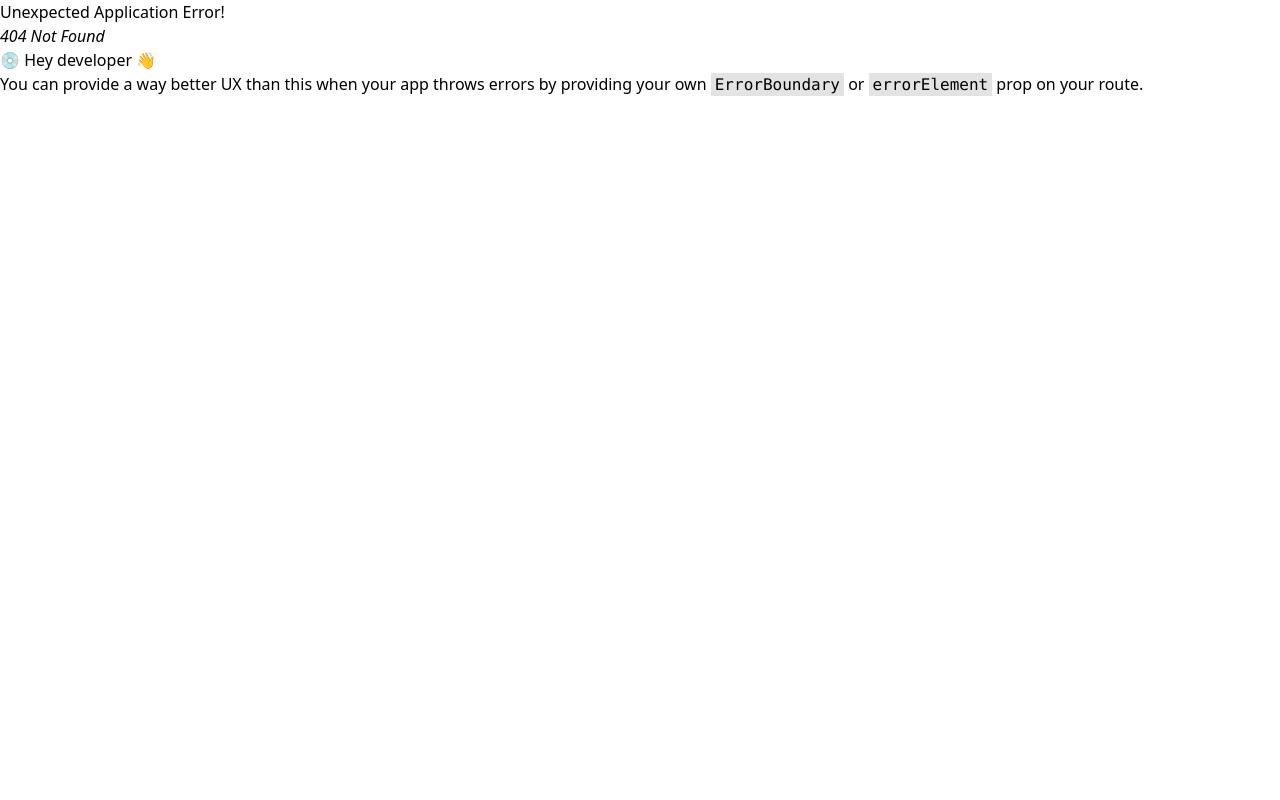
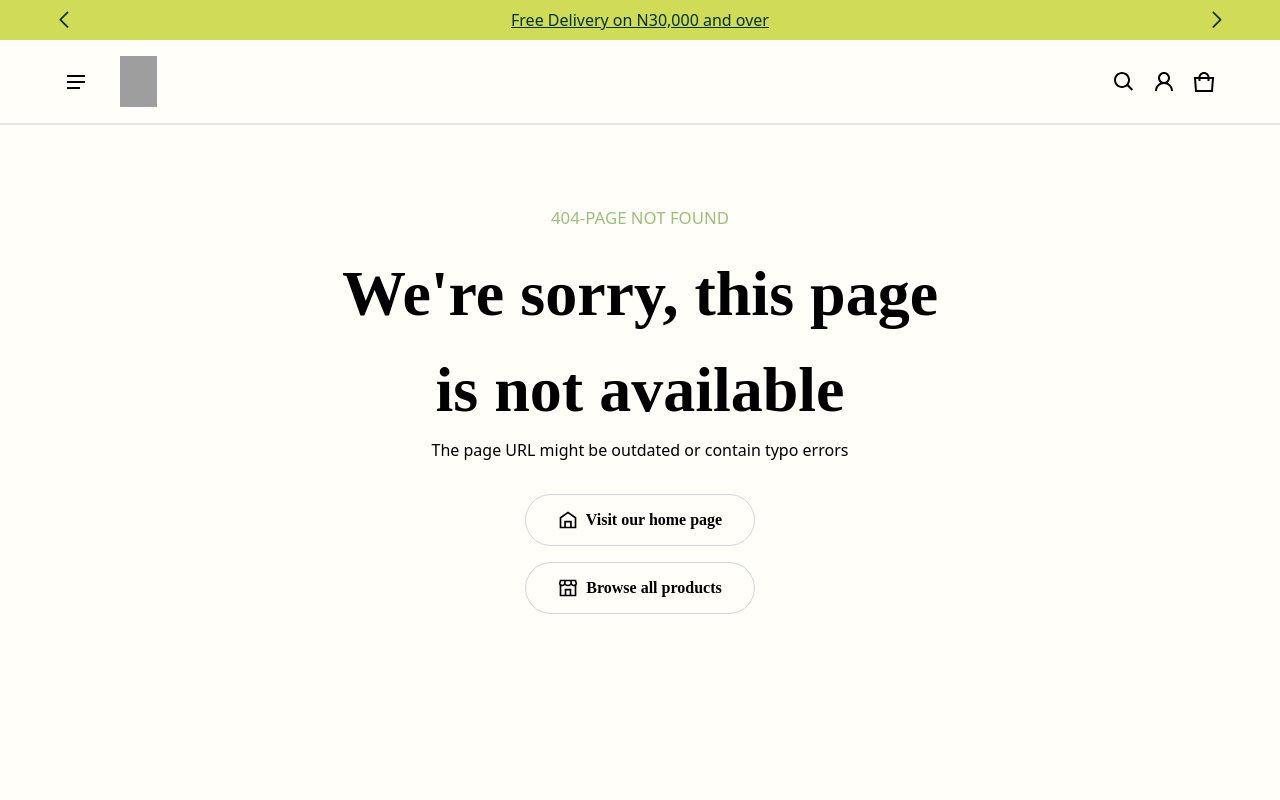
Before and after one commit to davidfayanju1/VillageMarkt, a React (Vite) app: page /collections/fruits in a window 1280 px wide. Before the commit this address had no page. Shown: the top 800 px of the page. Built offline with nearby package versions, Linux system fonts and the light colour scheme; grey boxes are pictures that could not be loaded; a web font is replaced by a local one.

Commit message:
404 page

```diff
--- a/src/App.css
+++ b/src/App.css
@@ -1,5 +1,4 @@
 @import url(https://db.onlinewebfonts.com/c/28f2bcb7049a1e0f3598e59fc74840b5?family=Cooper+Lt+BT+W08+Regular);
-
 @tailwind base;
 @tailwind components;
 @tailwind utilities;
@@ -22,6 +21,11 @@ body {
 }
 .font-cooper {
   font-family: "Cooper Lt BT W08 Regular";
+}
+
+.card_overlay:hover img {
+  transform: scale(1.05);
+  transition: transform ease-in-out 0.25s;
 }
 
 .asterisk_content {
--- a/src/App.jsx
+++ b/src/App.jsx
@@ -2,14 +2,16 @@ import { useEffect, useState } from "react";
 import "./App.css";
 import { createBrowserRouter, useLocation } from "react-router-dom";
 import Home from "./pages/Home";
-import { collections, home, products } from "./utils/routes";
+import { collections, errorPage, home, products } from "./utils/routes";
 import Products from "./pages/Products";
 import Collections from "./pages/Collections";
+import ErrorPage from "./pages/ErrorPage";
 
 export const router = createBrowserRouter([
   {
     path: home,
     element: <Home />,
+    errorElement: <ErrorPage />,
   },
   {
     path: products,
--- a/src/assets/svgs/svg-icons.js
+++ b/src/assets/svgs/svg-icons.js
@@ -26,6 +26,8 @@ import { ReactComponent as paginationRight } from "./pagination-right.svg";
 import { ReactComponent as paginationLeft } from "./pagination-left.svg";
 import { ReactComponent as plus } from "./plus.svg";
 import { ReactComponent as minus } from "./minus.svg";
+import { ReactComponent as home } from "./home.svg";
+import { ReactComponent as shelter } from "./shelter.svg";
 
 export const Burger = React.memo(hamburger);
 export const Search = React.memo(search);
@@ -54,3 +56,5 @@ export const PaginationRight = React.memo(paginationRight);
 export const PaginationLeft = React.memo(paginationLeft);
 export const Plus = React.memo(plus);
 export const Minus = React.memo(minus);
+export const Home = React.memo(home);
+export const Shelter = React.memo(shelter);
--- a/src/components/home/Categories.jsx
+++ b/src/components/home/Categories.jsx
@@ -63,7 +63,7 @@ const Categories = () => {
         {productsCategories.map((product) => (
           <div className="container overflow-hidden h-[24.52rem] w-[18.8rem] transition-transform delay-[0.25sec] ease-in-out">
             <div
-              className="card relative overflow-hidden cursor-pointer h-full before:absolute before:top-0 before:left-0 before:w-full before:h-full mb-[4rem] before:z-[2] before:content-[''] before:bg-gradient-to-b before:from-black-overlay-light before:to-black-overlay"
+              className="card_overlay relative overflow-hidden cursor-pointer h-full before:absolute before:top-0 before:left-0 before:w-full before:h-full mb-[4rem] before:z-[2] before:content-[''] before:bg-gradient-to-b before:from-black-overlay-light before:to-black-overlay"
               key={product.img}
             >
               <div className="image-container w-full h-full overflow-hidden">
--- a/src/components/home/Process.jsx
+++ b/src/components/home/Process.jsx
@@ -60,8 +60,8 @@ const Process = () => {
         <div className="cards-container flex items-center">
           {stages.map((stage) => (
             <div className="group w-[28%] h-[25rem] relative after:absolute after:top-[-12%] after:block after:bg-white after:border-carpet-green after:border-solid after:border-[6px] after:w-[1.5rem] after:h-[1.5rem] after:rounded-full">
-              <div className="card_container flex flex-col items-start before:w-full before:h-[.25rem] before:block before:absolute before:top-[-9%] before:left-0 before:bg-carpet-green before:">
-                <div className="card h-full w-[91%]">
+              <div className="card_container flex flex-col items-start before:w-full before:h-[.25rem] before:block before:absolute before:top-[-9%] before:left-0 before:bg-carpet-green">
+                <div className="card  h-full w-[91%]">
                   <span className="mb-[.5rem] process_btn font-cooper font-semibold bg-carpet-green rounded-full text-white w-[6rem] flex items-center justify-center">
                     {stage.stage}
                   </span>
--- a/src/pages/Collections.jsx
+++ b/src/pages/Collections.jsx
@@ -112,7 +112,7 @@ const Collections = () => {
         <div className="products grid md:grid-cols-[repeat(auto-fit,_minmax(200px,_1fr))] grid-cols-[repeat(auto-fit,_minmax(150px,_1fr))] md:gap-[2rem] gap-[.8rem]">
           {productsCategories.map((product) => (
             <div
-              className="card relative overflow-hidden cursor-pointer md:h-[22rem] h-[16rem] before:absolute before:top-0 before:left-0 before:w-full before:h-full before:z-[2] before:content-[''] before:bg-gradient-to-b before:from-black-overlay-light before:to-black-overlay"
+              className="card_overlay relative overflow-hidden cursor-pointer md:h-[22rem] h-[16rem] before:absolute before:top-0 before:left-0 before:w-full before:h-full before:z-[2] before:content-[''] before:bg-gradient-to-b before:from-black-overlay-light before:to-black-overlay"
               key={product.category}
             >
               <div className="image-container w-full h-full overflow-hidden">
--- /dev/null
+++ b/src/pages/ErrorPage.jsx
@@ -0,0 +1,45 @@
+import React from "react";
+import SecondLayout from "../layout/SecondLayout";
+import useTitle from "../utils/useTitle";
+import { Link } from "react-router-dom";
+import { Home, Shelter } from "../assets/svgs/svg-icons";
+
+const ErrorPage = () => {
+  useTitle("404 Not Found - Village Markt");
+
+  return (
+    <SecondLayout>
+      <div className="main_page_container min-h-screen flex flex-col items-center text-center bg-primary pt-[5rem]">
+        <span className="block text-light-green text-center mb-[1rem] md:text-[1.05rem] text-[.9rem]">
+          404-PAGE NOT FOUND
+        </span>
+        <p className="font-cooper md:text-[4rem] font-bold md:max-w-[40rem] max-w-[80%] text-[1.5rem]">
+          We're sorry, this page is not available
+        </p>
+        <span className="block px-[.3rem]">
+          The page URL might be outdated or contain typo errors
+        </span>
+
+        <div className="routing_buttons mt-[2rem] flex flex-col gap-[1rem]">
+          <Link
+            to="/"
+            className="font-cooper bg-transparent border-solid border-[1px] border-gray-300 hover:border-black rounded-full px-[2rem] font-bold gap-[.5rem] min-w-[8rem] flex items-center justify-center py-[.8rem]"
+          >
+            <Home />
+            Visit our home page
+          </Link>
+
+          <Link
+            to="/products"
+            className="font-cooper bg-transparent border-solid border-[1px] border-gray-300 hover:border-black rounded-full px-[2rem] font-bold gap-[.5rem] min-w-[8rem] flex items-center justify-center py-[.8rem]"
+          >
+            <Shelter />
+            Browse all products
+          </Link>
+        </div>
+      </div>
+    </SecondLayout>
+  );
+};
+
+export default ErrorPage;
--- a/src/utils/routes.js
+++ b/src/utils/routes.js
@@ -1,3 +1,4 @@
 export const home = "/";
 export const products = "/products";
 export const collections = "/collections";
+export const errorPage = "*";
```
Also changed, not shown: index.html (+0 -11 lines), src/assets/svgs/home.svg (added), src/assets/svgs/shelter.svg (added).
